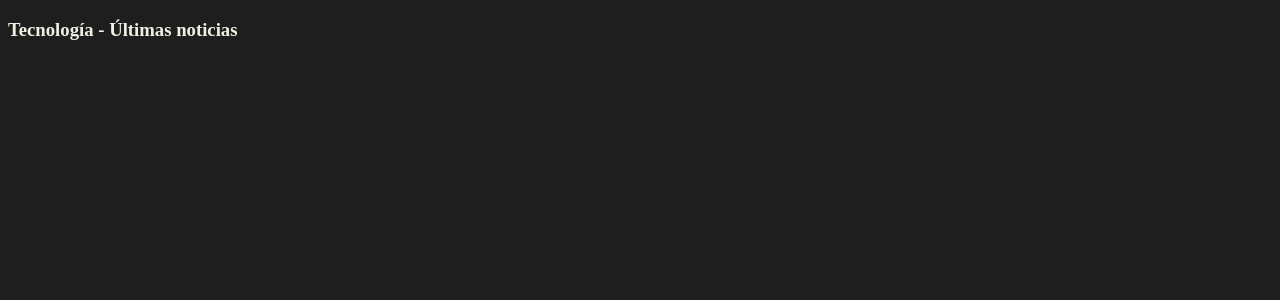
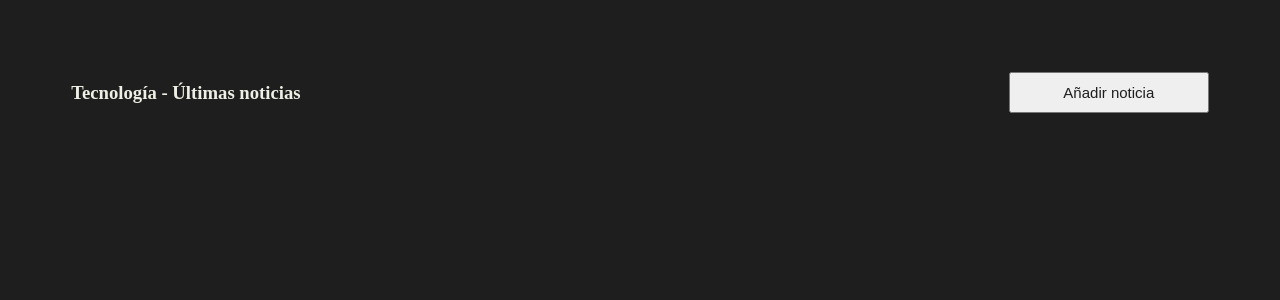
Before and after one commit to FatimaCapilla/nexusnews, a React (Vite) app in the folder client/: page /gallery in a window 1280 px wide. Shown: the top 300 px of the page. Built offline with nearby package versions, Linux system fonts and the light colour scheme; data requests are answered from the project's data file.

Commit message:
get in gallery news

```diff
--- a/client/package.json
+++ b/client/package.json
@@ -11,6 +11,7 @@
     "api": "npx json-server server/db.json"
   },
   "dependencies": {
+    "axios": "^1.6.8",
     "json-server": "^1.0.0-alpha.23",
     "react": "^18.2.0",
     "react-dom": "^18.2.0",
--- a/client/server/db.json
+++ b/client/server/db.json
@@ -9,9 +9,10 @@
     "news": [
       {
         "title": "Se suponía que esta interfaz de Windows sería temporal: fue desarrollada en una mañana y lleva 30 años sin cambios",
-        "subtitle": "Dave Plummer creó la interfaz de usuario del cuadro de diálogo para formatear unidades en 1994",
-        "text": "texto largo de la noticia",
+        "body": "texto largo de la noticia",
         "image": "https://i.blogs.es/310b46/fusion-solido-liquido/500_333.jpeg",
+        "date": "27/03/2024",
+        "user_id": "12134541",
         "id": "1"
       }
     ]
--- a/client/src/pages/GalleryNews.css
+++ b/client/src/pages/GalleryNews.css
@@ -1,4 +1,18 @@
 body {
     background-color: #1F1E1E;
-    color: #EEF0E5
+    color: #EEF0E5;
 }
+
+.header {
+    display: flex;
+    margin: 5%;
+    justify-content: space-between;
+    align-items: center;
+}
+
+.header button {
+    padding: 10px 20px; /* Agrega más relleno para hacer el botón más grande */
+    font-size: 15px; /* Ajusta el tamaño del texto */
+    width: 200px; /* Ajusta el ancho del botón */
+    color: #1F1E1E;
+  }
--- a/client/src/pages/GalleryNews.jsx
+++ b/client/src/pages/GalleryNews.jsx
@@ -1,9 +1,29 @@
 import "../pages/GalleryNews.css";
+import React, { useState, useEffect } from 'react';
+import { getNews } from "../services/newsServices";
 
 const GalleryNews = () => {
+    const [news, setNews] = useState([]);
+
+    useEffect(() => {
+      const fetchData = async () => {
+        const data = await getNews();
+        setNews(data);
+      };
+      fetchData();
+    }, []);
+
+
     return (
       <>
+      <div className="header">
         <h3>Tecnología - Últimas noticias</h3>
+        <button>Añadir noticia</button>
+      </div>
+      <div className="gallery">
+
+      </div>
+
       </>
     )
   }
--- a/client/src/services/newsServices.js
+++ b/client/src/services/newsServices.js
@@ -0,0 +1,10 @@
+// Método GET
+export const getNews = async () => {
+    try {
+      const response = await fetch('http://localhost:3000/news');
+      const data = await response.json();
+      return data
+    } catch (error) {
+      console.error('Error fetching news:', error);
+    }
+  };
```
Also changed, not shown: 1 other file (tests, documents, lock files or other folders).
